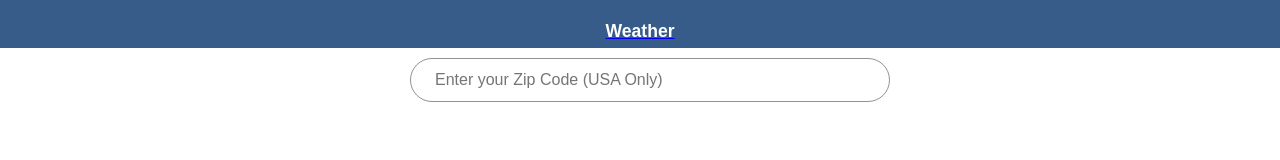
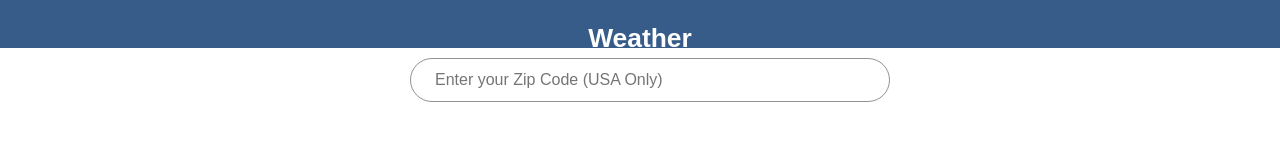
Before and after one commit to nicholascrandall/crandall-weather, a React (Create React App) app: page / in a window 1280 px wide. Shown: the top 160 px of the page. Built offline with nearby package versions, Linux system fonts and the light colour scheme.

Commit message:
weather button no longer saves state while returning to main page

```diff
--- a/src/components/NavBar.js
+++ b/src/components/NavBar.js
@@ -1,5 +1,4 @@
 import { Component } from 'react'
-import { Link } from 'react-router-dom'
 
 export default class NavBar extends Component {
     constructor(props) {
@@ -12,9 +11,7 @@ export default class NavBar extends Component {
     render() {
         return (
             <div className='navBar'>
-                <Link to='/'>
-                    <h2 className='navItem' >Weather</h2>
-                </Link>
+                <a href="/" className='navItem' ><h2>Weather</h2></a>
             </div>
         )
     }
--- a/src/components/Weather.js
+++ b/src/components/Weather.js
@@ -6,26 +6,36 @@ export default class Weather extends Component {
         this.state = {
             apikey: process.env.REACT_APP_API_KEY,
             zipCode: this.props.zipCode,
+            error: null
         }
     }
 
     getWeather = () => {
-        const weatherURL = `api.openweathermap.org/data/2.5/weather?zip=${this.state.zipCode}&appid=${this.state.apikey}&units=imperial`
+        const weatherURL = `https://api.openweathermap.org/data/2.5/weather?zip=${this.state.zipCode}&appid=${this.state.apikey}&units=imperial`
+        console.log(weatherURL);
         fetch(weatherURL)
             .then(response => response.json())
-            .then(data => {
+            .then((data) => {
                 this.setState({
                     forecast: data
                 })
-            })
+                console.log(data)
+            },
+            (error) => {
+                this.setState({
+                    error
+                })
+            }
+        )
     }
 
     componentDidMount() {
         this.getWeather()
+        console.log("calling weather")
     }
 
     render() {
-        console.log(`WEATHER PAGE: ${this.state.zipCode}`)
+        console.log(`WEATHER PAGE ZIP: ${this.state.zipCode}`)
         if (this.state.forecast) {
             return (
                 <div>
@@ -35,6 +45,7 @@ export default class Weather extends Component {
                 </div>
             )
         } else {
+            console.log(this.state.error)
             return (
                 <div>
                     <h3>Weather Details Not Found</h3>
```
